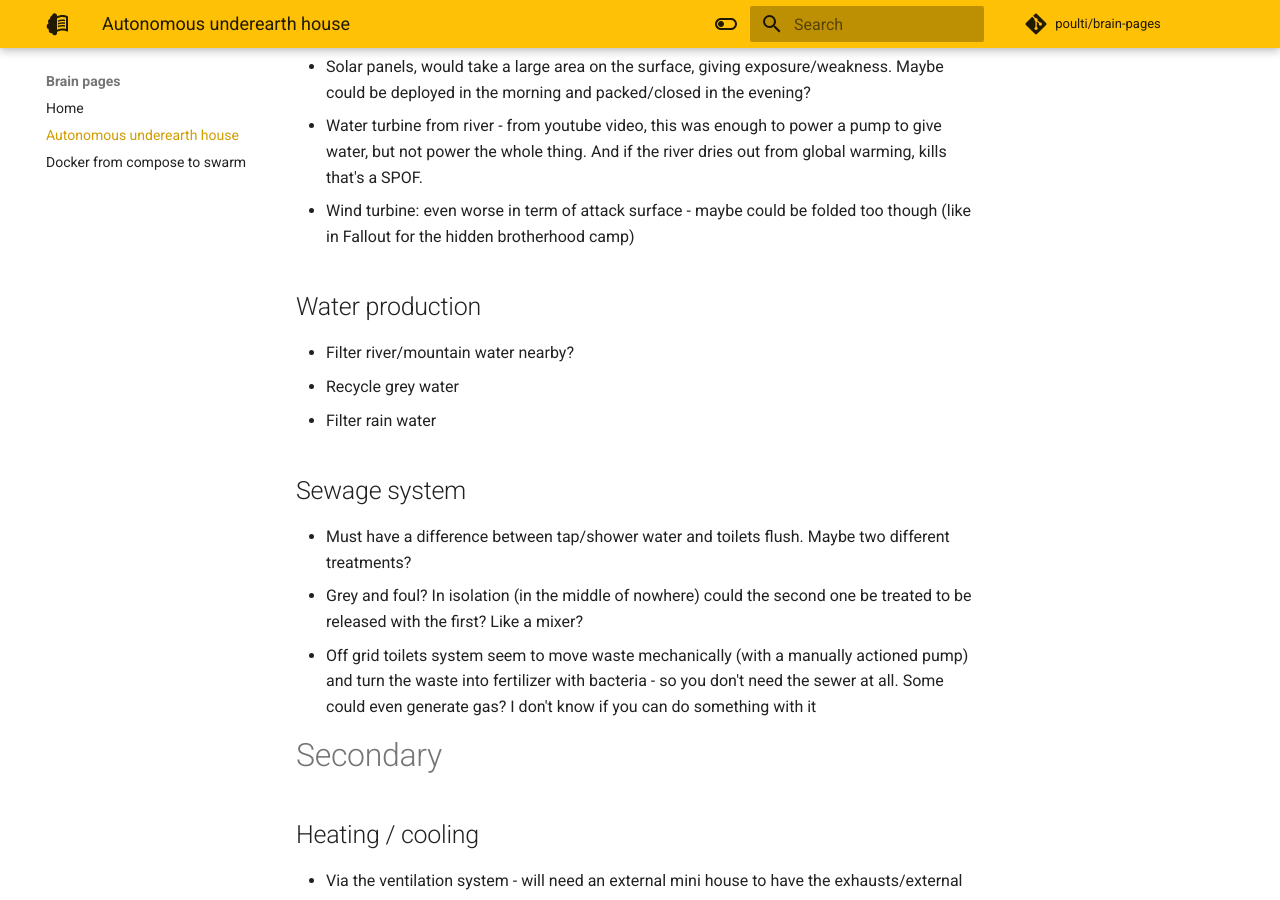
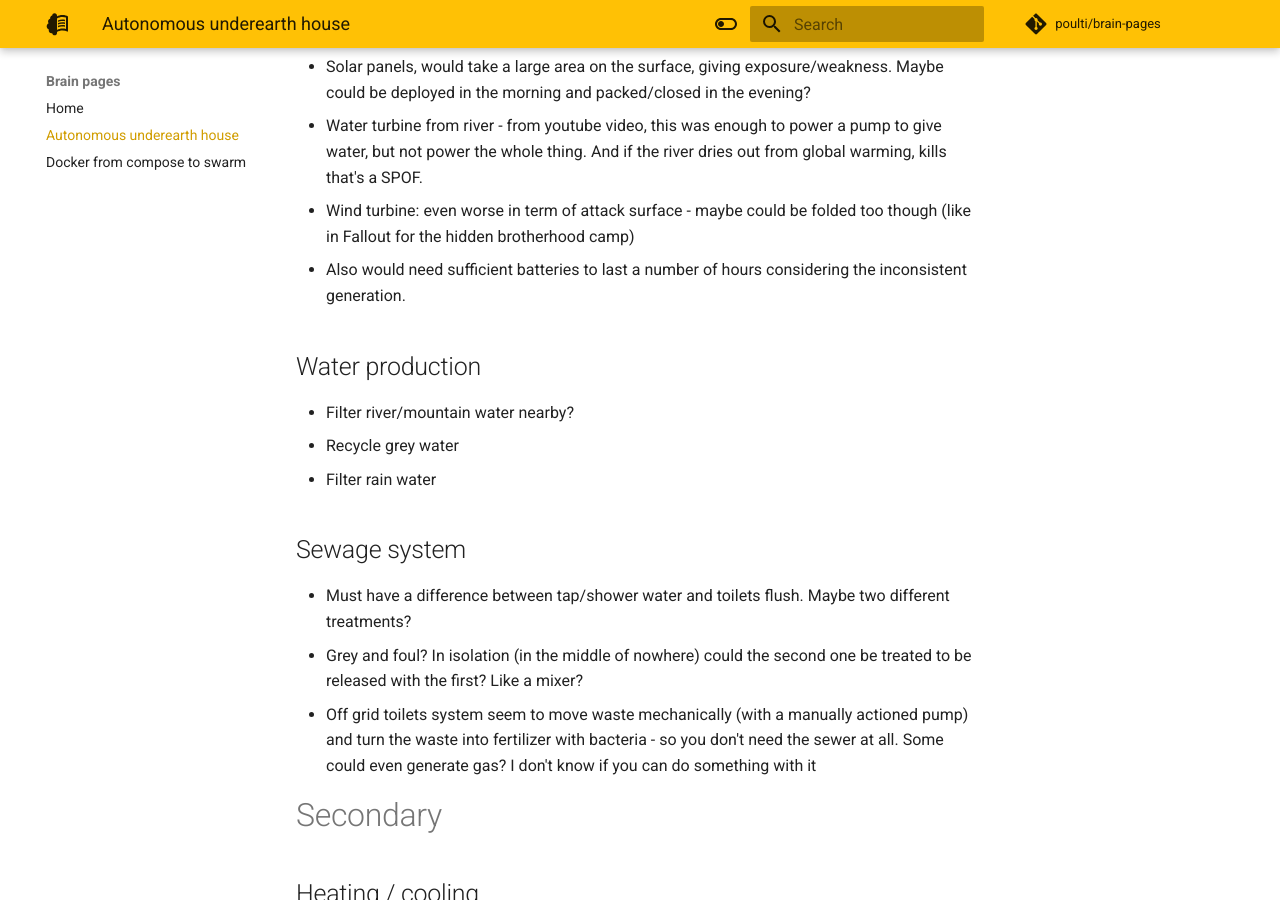
Before and after one commit to poulti/brain-pages, an MkDocs documentation site: the page built from docs/autonomous-underearth-house.md, in a window 1280 px wide and 900 px high, scrolled down 1260 px. Built offline with MkDocs 1.6.1 and Material for MkDocs 9.7.7, drawn with Linux system fonts in a browser that asks for light colours; comment, search, counter and statistics services are not loaded.

Commit message:
Battery considerations

```diff
--- a/docs/autonomous-underearth-house.md
+++ b/docs/autonomous-underearth-house.md
@@ -30,6 +30,7 @@ But needs consideration for the vents / chimney, solar panel/wind turbine and en
 - Solar panels, would take a large area on the surface, giving exposure/weakness. Maybe could be deployed in the morning and packed/closed in the evening?
 - Water turbine from river - from youtube video, this was enough to power a pump to give water, but not power the whole thing. And if the river dries out from global warming, kills that's a SPOF.
 - Wind turbine: even worse in term of attack surface - maybe could be folded too though (like in Fallout for the hidden brotherhood camp)
+- Also would need sufficient batteries to last a number of hours considering the inconsistent generation.
 ## Water production
 - Filter river/mountain water nearby?
 - Recycle grey water
```
